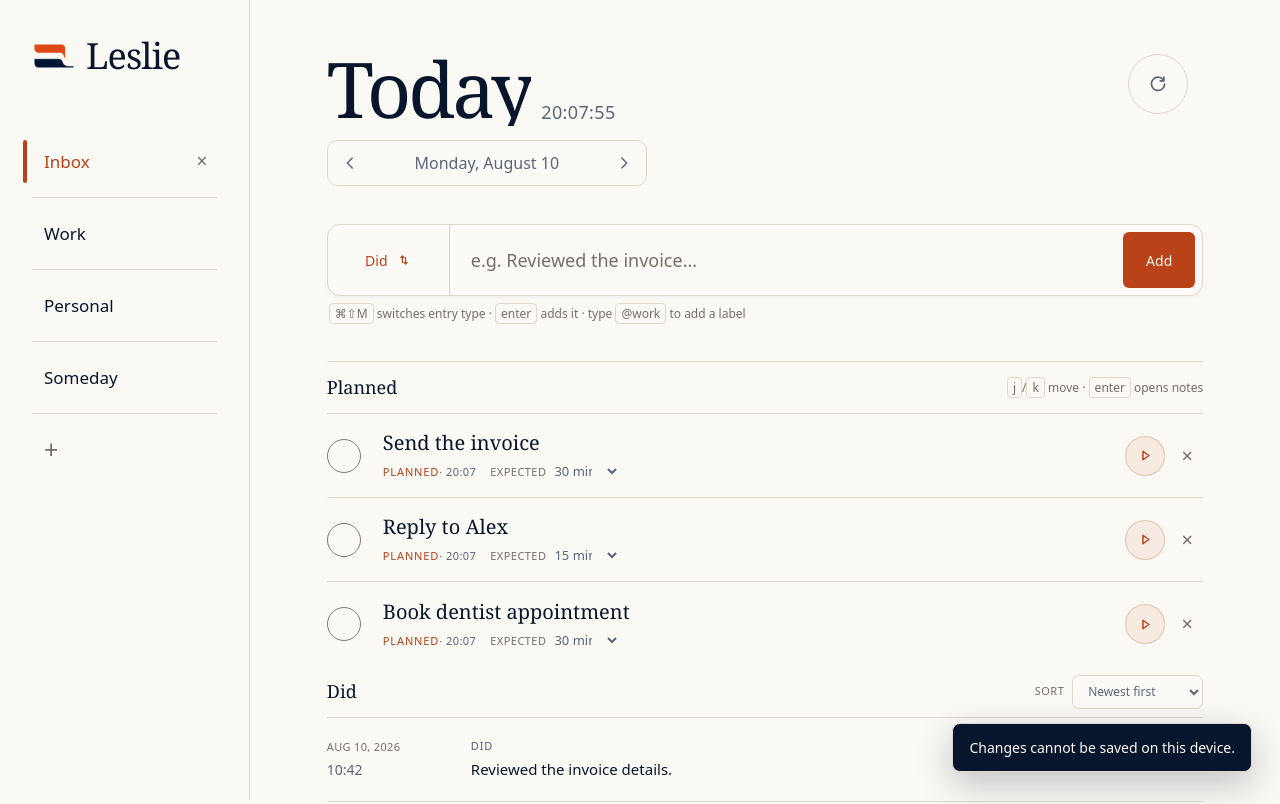
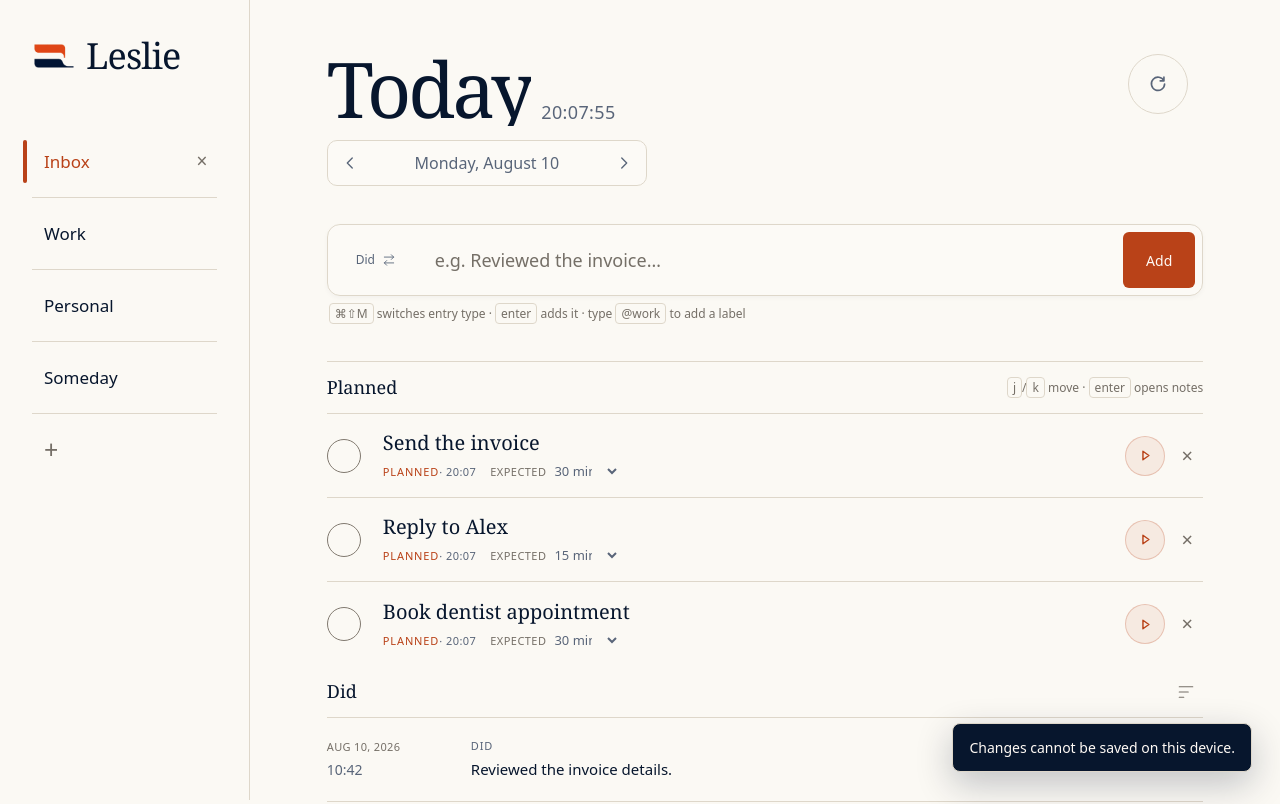
Before and after one commit to thoriqakbar0/leslie, a React (Vite) app: page / in a window 1280 px wide. Shown: the top 804 px of the page. Built offline with nearby package versions, Linux system fonts and the light colour scheme; what chrono-node would draw is missing.

Commit message:
fix(ui): quiet capture and sort controls

```diff
--- a/src/components/ActivityFeed.tsx
+++ b/src/components/ActivityFeed.tsx
@@ -35,6 +35,18 @@ function PlayIcon({ isPlaying }: { readonly isPlaying: boolean }) {
   ) : (
     <svg aria-hidden="true" focusable="false" viewBox="0 0 20 20">
       <path d="m7 5 7 5-7 5Z" />
+    </svg>
+  );
+}
+
+function WorkLogSortIcon({ sort }: { readonly sort: WorkLogSort }) {
+  return sort === "newest" ? (
+    <svg aria-hidden="true" focusable="false" viewBox="0 0 24 24">
+      <path d="M15 12H3m0-7h18M9 19H3" />
+    </svg>
+  ) : (
+    <svg aria-hidden="true" focusable="false" viewBox="0 0 24 24">
+      <path d="M3 19h18m-6-7H3m6-7H3" />
     </svg>
   );
 }
@@ -280,20 +292,15 @@ export function ActivityFeed({
         <header className="activity-group-header did-header">
           <h2 id="did-section-title">Did</h2>
           {workLog.length > 1 ? (
-            <label className="did-sort">
-              <span>Sort</span>
-              <select
-                aria-label="Sort completed work"
-                onChange={(event) => {
-                  const nextSort = event.target.value;
-                  if (nextSort === "newest" || nextSort === "oldest") setWorkLogSort(nextSort);
-                }}
-                value={workLogSort}
-              >
-                <option value="newest">Newest first</option>
-                <option value="oldest">Oldest first</option>
-              </select>
-            </label>
+            <button
+              aria-label={`Sort completed work. ${workLogSort === "newest" ? "Newest first" : "Oldest first"}. Switch to ${workLogSort === "newest" ? "oldest" : "newest"} first`}
+              className="did-sort"
+              onClick={() => setWorkLogSort(workLogSort === "newest" ? "oldest" : "newest")}
+              title={workLogSort === "newest" ? "Newest first" : "Oldest first"}
+              type="button"
+            >
+              <WorkLogSortIcon sort={workLogSort} />
+            </button>
           ) : null}
         </header>
 
--- a/src/components/CaptureComposer.tsx
+++ b/src/components/CaptureComposer.tsx
@@ -95,8 +95,8 @@ export function CaptureComposer({
             type="button"
           >
             <span aria-hidden="true">{mode === "planned" ? "Planned" : "Did"}</span>
-            <svg aria-hidden="true" focusable="false" viewBox="0 0 20 20">
-              <path d="m6 7 2-2 2 2M8 5v8M14 13l-2 2-2-2M12 15V7" />
+            <svg aria-hidden="true" focusable="false" viewBox="0 0 24 24">
+              <path d="m16 3 4 4-4 4m4-4H4m4 14-4-4 4-4m-4 4h16" />
             </svg>
           </button>
         </div>
--- a/src/index.css
+++ b/src/index.css
@@ -848,7 +848,7 @@ body:has(.notes-sidebar) {
   background: transparent;
   color: var(--muted);
   cursor: pointer;
-  transition-property: scale, background-color, color, box-shadow;
+  transition-property: scale, background-color, color;
   transition-duration: 120ms;
   transition-timing-function: ease-out;
 }
@@ -965,27 +965,25 @@ body:has(.notes-sidebar) {
 }
 
 .capture-mode {
-  align-self: stretch;
+  align-self: center;
   display: flex;
   align-items: center;
-  padding: 0;
-  border-right: 1px solid var(--line);
+  padding-inline-start: 10px;
 }
 
 .entry-mode-switch {
-  min-width: 121px;
-  height: 100%;
+  min-width: 76px;
+  height: 34px;
   display: flex;
   align-items: center;
   justify-content: center;
-  gap: 8px;
-  padding-inline: 14px;
-  border: 0;
-  border-start-start-radius: 12px;
-  border-end-start-radius: 12px;
-  background: transparent;
-  color: var(--accent);
-  font-size: 14px;
+  gap: 7px;
+  padding-inline: 10px;
+  border: 0;
+  border-radius: 8px;
+  background: transparent;
+  color: var(--muted);
+  font-size: 12px;
   font-weight: 500;
   cursor: pointer;
   transition-property: scale, background-color, color, box-shadow;
@@ -994,8 +992,8 @@ body:has(.notes-sidebar) {
 }
 
 .entry-mode-switch:hover {
-  background: color-mix(in srgb, var(--accent) 8%, transparent);
-  box-shadow: inset 0 0 0 1px color-mix(in srgb, var(--accent) 14%, transparent);
+  background: var(--selected);
+  color: var(--accent);
 }
 
 .entry-mode-switch:active {
@@ -1003,8 +1001,8 @@ body:has(.notes-sidebar) {
 }
 
 .entry-mode-switch svg {
-  width: 16px;
-  height: 16px;
+  width: 14px;
+  height: 14px;
   fill: none;
   stroke: currentColor;
   stroke-linecap: round;
@@ -1123,35 +1121,39 @@ kbd {
 }
 
 .did-sort {
-  display: inline-flex;
-  align-items: center;
-  gap: 8px;
+  width: 34px;
+  height: 34px;
+  display: grid;
+  place-items: center;
+  padding: 0;
+  border: 0;
+  border-radius: 8px;
+  background: transparent;
   color: var(--faint);
-  font-size: 11px;
-  letter-spacing: 0.04em;
-  text-transform: uppercase;
-}
-
-.did-sort select {
-  height: 34px;
-  padding: 0 30px 0 11px;
-  border: 1px solid var(--line);
-  border-radius: 7px;
-  background-color: var(--capture-surface);
-  color: var(--muted);
-  font-size: 12px;
-  letter-spacing: 0;
-  text-transform: none;
-  cursor: pointer;
-  transition-property: border-color, background-color, color;
+  cursor: pointer;
+  transition-property: background-color, color, scale;
   transition-duration: 120ms;
   transition-timing-function: ease-out;
 }
 
-.did-sort select:hover {
-  border-color: color-mix(in srgb, var(--accent) 35%, var(--line));
+.did-sort svg {
+  width: 18px;
+  height: 18px;
+  fill: none;
+  stroke: currentColor;
+  stroke-linecap: round;
+  stroke-linejoin: round;
+  stroke-width: 1.5;
+}
+
+.did-sort:hover,
+.did-sort:focus-visible {
   background-color: var(--selected);
   color: var(--accent);
+}
+
+.did-sort:active {
+  scale: 0.96;
 }
 
 .activity-feed-empty {
@@ -1719,15 +1721,14 @@ input:focus-visible {
 
   .capture-mode {
     grid-column: 1 / -1;
-    height: 48px;
-    border-right: 0;
-    border-bottom: 1px solid var(--line);
+    height: 44px;
+    padding: 10px 10px 0;
   }
 
   .entry-mode-switch {
-    width: 100%;
-    height: 100%;
-    border-radius: 12px 12px 0 0;
+    width: auto;
+    height: 34px;
+    border-radius: 8px;
   }
 
   .capture-box input {
```
Also changed, not shown: 1 other file (tests, documents, lock files or other folders).
